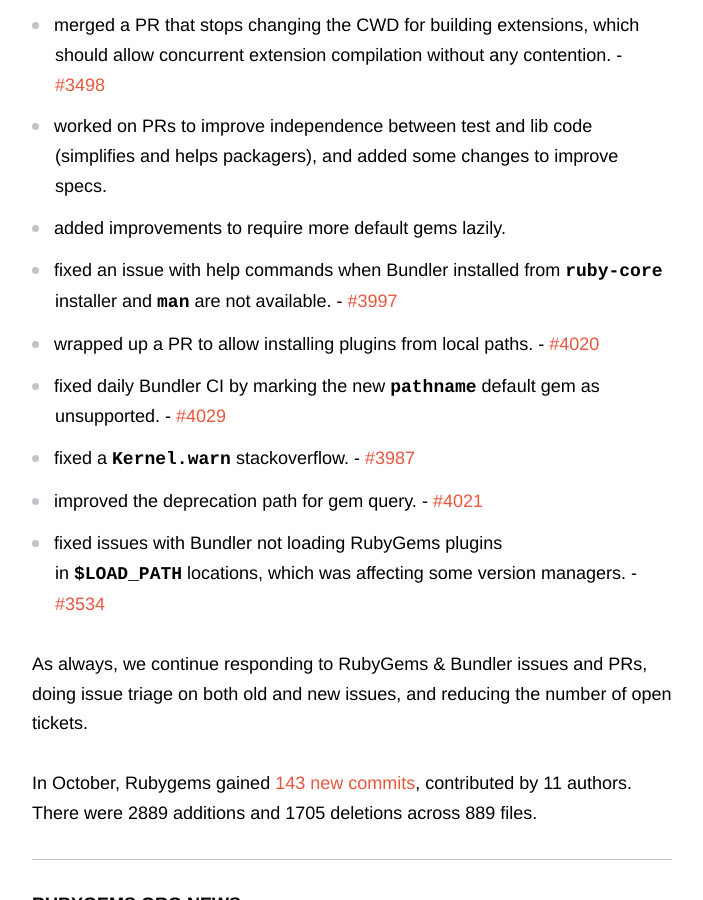
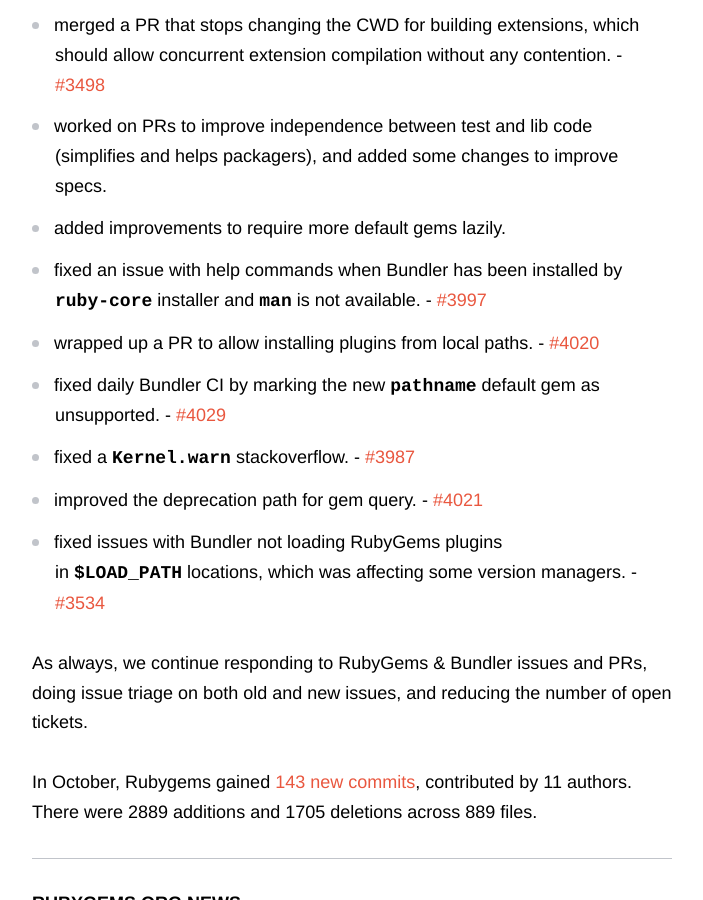
Before and after one commit to rubygems/rubygems.github.io, a Jekyll site: the page built from _posts/2020-11-16-october-rubygems-update.md, in a window 1280 px wide and 900 px high, scrolled down 860 px. Shown: the whole window, without its empty margins (438-1141 px from the left). Built offline with Jekyll 4.4.1, drawn with Linux system fonts in a browser that asks for light colours; comment, search, counter and statistics services are not loaded.

Commit message:
Update _posts/2020-11-16-october-rubygems-update.md
Co-authored-by: David Rodríguez <deivid.rodriguez@riseup.net>

```diff
--- a/_posts/2020-11-16-october-rubygems-update.md
+++ b/_posts/2020-11-16-october-rubygems-update.md
@@ -15,7 +15,7 @@
 * merged a PR that stops changing the CWD for building extensions, which should allow concurrent extension compilation without any contention. - [#3498](https://github.com/rubygems/rubygems/pull/3498)
 * worked on PRs to improve independence between test and lib code (simplifies and helps packagers), and added some changes to improve specs.
 * added improvements to require more default gems lazily.
-* fixed an issue with help commands when Bundler installed from `ruby-core` installer and `man` are not available. - [#3997](https://github.com/rubygems/rubygems/pull/3997)
+* fixed an issue with help commands when Bundler has been installed by `ruby-core` installer and `man` is not available. - [#3997](https://github.com/rubygems/rubygems/pull/3997)
 * wrapped up a PR to allow installing plugins from local paths. - [#4020](https://github.com/rubygems/rubygems/pull/4020)
 * fixed daily Bundler CI by marking the new `pathname` default gem as unsupported. - [#4029](https://github.com/rubygems/rubygems/pull/4029)
 * fixed a `Kernel.warn` stackoverflow. - [#3987](https://github.com/rubygems/rubygems/pull/3987)
```
